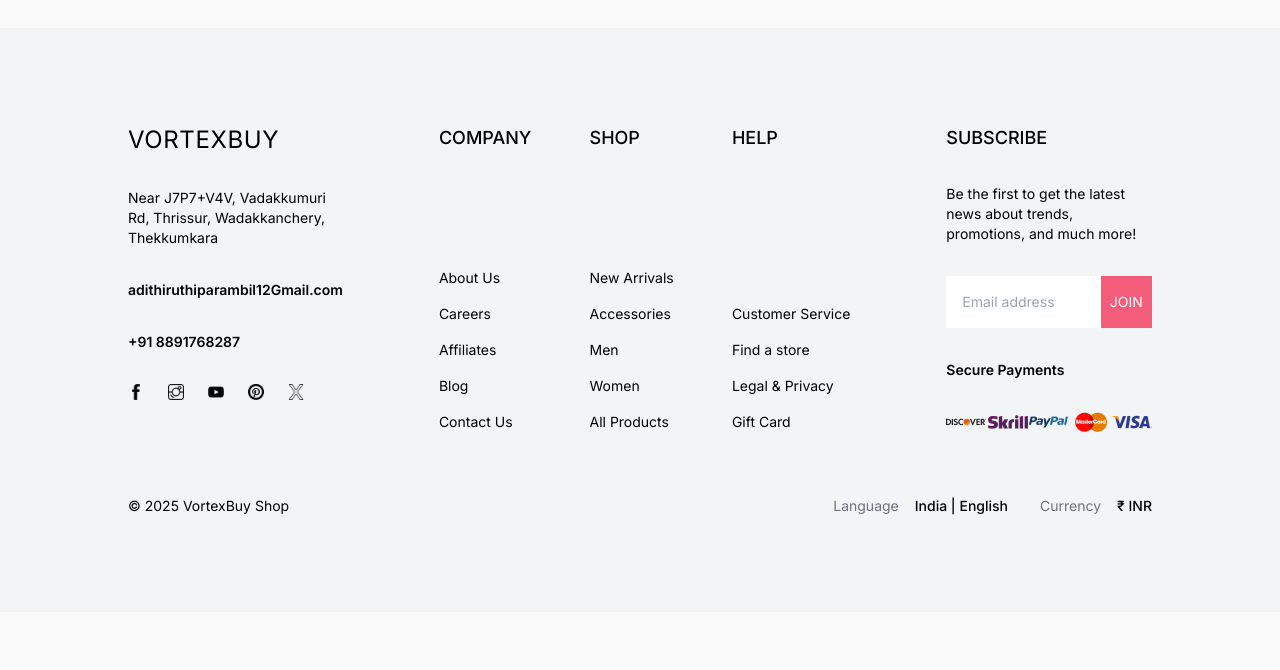
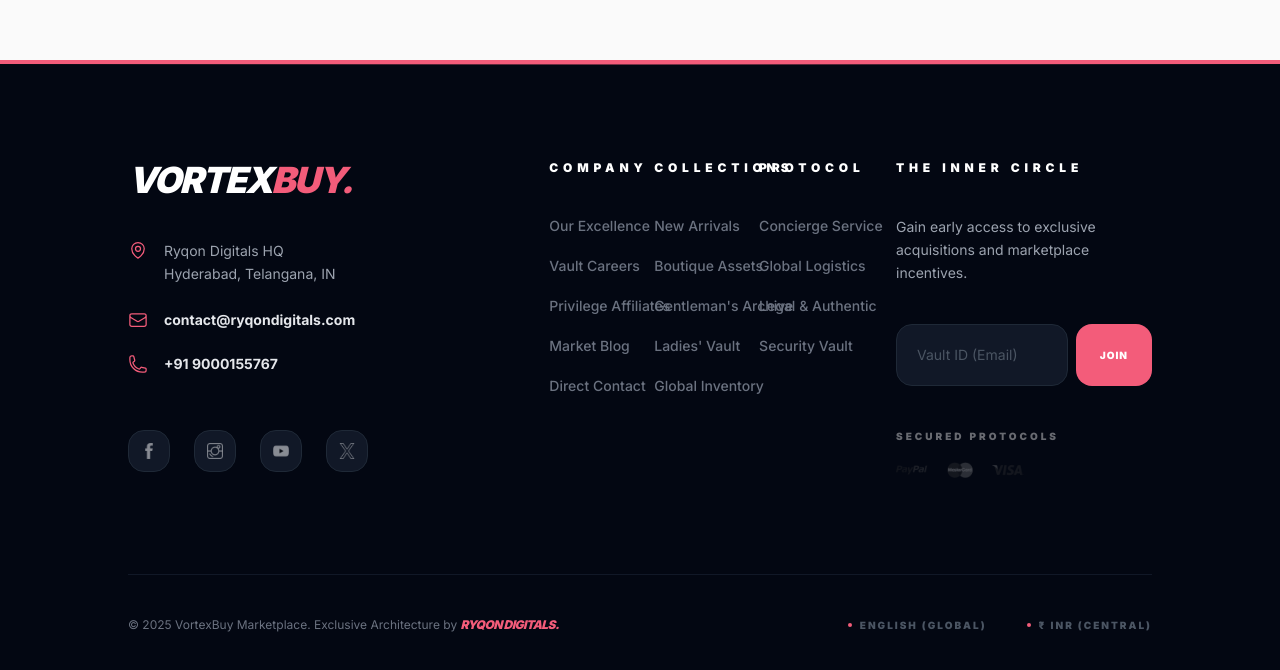
Before and after one commit to Adithyan12789/Vortex_buy, a React (Vite) app: page / in a window 1280 px wide. Shown: the part 1744-2414 px from the top of the page. Before the commit the page ends 2356 px from the top, so only its background shows below. Built offline with nearby package versions, Linux system fonts and the light colour scheme; no server answers.

Commit message:
feat: implement responsive Footer component with branding, navigation, and subscription sections

```diff
--- a/src/components/Footer.tsx
+++ b/src/components/Footer.tsx
@@ -1,140 +1,135 @@
 
 import { Link } from "react-router-dom";
 import React from "react";
+import { HiOutlineEnvelope, HiOutlinePhone, HiOutlineMapPin } from "react-icons/hi2";
 
 const Footer = () => {
   return (
-    <div className="py-24 px-4 md-px-8 lg:px-16 xl:px-32 2xl:px-32 bg-gray-100 text-sm mt-24">
+    <div className="py-24 px-6 md:px-12 lg:px-24 xl:px-32 bg-gray-950 text-gray-400 text-sm mt-32 relative overflow-hidden border-t-4 border-vortexBuy">
+      {/* Decorative Blur */}
+      <div className="absolute top-0 left-1/2 -translate-x-1/2 w-full h-[1px] bg-gradient-to-r from-transparent via-vortexBuy/50 to-transparent"></div>
+
       {/* TOP */}
-      <div className="flex flex-col md:flex-row justify-between gap-24">
-        {/* LEFT */}
-        <div className="w-full md:w-1/2 lg:w-1/4 flex flex-col gap-8">
+      <div className="flex flex-col lg:flex-row justify-between gap-20">
+        {/* LEFT: BRANDING */}
+        <div className="w-full lg:w-1/3 flex flex-col gap-10">
           <Link to="/">
-            <div className="text-2xl tracking-wide">VORTEXBUY</div>
+            <div className="text-4xl font-black text-white tracking-tighter italic">VORTEX<span className="text-vortexBuy">BUY.</span></div>
           </Link>
-          <p>
-            Near J7P7+V4V, Vadakkumuri Rd, Thrissur, Wadakkanchery, Thekkumkara
+          <div className="flex flex-col gap-6">
+            <div className="flex items-start gap-4">
+              <HiOutlineMapPin className="text-xl text-vortexBuy shrink-0" />
+              <p className="leading-relaxed">
+                Ryqon Digitals HQ<br />
+                Hyderabad, Telangana, IN
               </p>
-          <span className="font-semibold">adithiruthiparambil12Gmail.com</span>
-          <span className="font-semibold">+91 8891768287</span>
-
-          <div className="flex gap-6">
-            <img
-              src="/facebook.png"
-              alt="Facebook"
-              width={16}
-              height={16}
-              className="cursor-pointer"
-            />
-            <img
-              src="/instagram.png"
-              alt="Instagram"
-              width={16}
-              height={16}
-              className="cursor-pointer"
-            />
-            <img
-              src="/youtube.png"
-              alt="Youtube"
-              width={16}
-              height={16}
-              className="cursor-pointer"
-            />
-            <img
-              src="/pinterest.png"
-              alt="Pinterest"
-              width={16}
-              height={16}
-              className="cursor-pointer"
-            />
-            <img
-              src="/x.png"
-              alt="X"
-              width={16}
-              height={16}
-              className="cursor-pointer"
-            />
+            </div>
+            <div className="flex items-center gap-4">
+              <HiOutlineEnvelope className="text-xl text-vortexBuy shrink-0" />
+              <span className="font-bold text-gray-200">contact@ryqondigitals.com</span>
+            </div>
+            <div className="flex items-center gap-4">
+              <HiOutlinePhone className="text-xl text-vortexBuy shrink-0" />
+              <span className="font-bold text-gray-200">+91 9000155767</span>
             </div>
           </div>
 
-        {/* CENTER */}
-        <div className="hidden lg:flex justify-between w-1/2">
-          <div className="flex flex-col justify-between">
-            <h1 className="font-medium text-lg">COMPANY</h1>
-            <div className="flex flex-col gap-4">
-              <Link to="/">About Us</Link>
-              <Link to="/">Careers</Link>
-              <Link to="/">Affiliates</Link>
-              <Link to="/">Blog</Link>
-              <Link to="/">Contact Us</Link>
+          <div className="flex gap-6 mt-4">
+            {["facebook", "instagram", "youtube", "x"].map((icon) => (
+              <div key={icon} className="p-3 rounded-2xl bg-gray-900 border border-gray-800 hover:border-vortexBuy/50 hover:bg-vortexBuy/5 transition-all cursor-pointer group">
+                <img
+                  src={`/${icon}.png`}
+                  alt={icon}
+                  width={16}
+                  height={16}
+                  className="opacity-50 group-hover:opacity-100 invert"
+                />
+              </div>
+            ))}
           </div>
         </div>
 
-          <div className="flex flex-col justify-between">
-            <h1 className="font-medium text-lg">SHOP</h1>
-            <div className="flex flex-col gap-4">
-              <Link to="/">New Arrivals</Link>
-              <Link to="/">Accessories</Link>
-              <Link to="/">Men</Link>
-              <Link to="/">Women</Link>
-              <Link to="/">All Products</Link>
+        {/* CENTER: LINKS */}
+        <div className="grid grid-cols-2 md:grid-cols-3 gap-12 flex-1">
+          <div className="flex flex-col gap-10">
+            <h1 className="font-black text-white text-xs uppercase tracking-[0.4em]">Company</h1>
+            <div className="flex flex-col gap-5 text-gray-500 font-medium whitespace-nowrap">
+              <Link to="/" className="hover:text-vortexBuy transition-colors">Our Excellence</Link>
+              <Link to="/" className="hover:text-vortexBuy transition-colors">Vault Careers</Link>
+              <Link to="/" className="hover:text-vortexBuy transition-colors">Privilege Affiliates</Link>
+              <Link to="/" className="hover:text-vortexBuy transition-colors">Market Blog</Link>
+              <Link to="/" className="hover:text-vortexBuy transition-colors">Direct Contact</Link>
             </div>
           </div>
 
-          <div className="flex flex-col justify-between">
-            <h1 className="font-medium text-lg">HELP</h1>
-            <div className="flex flex-col gap-4">
-              <Link to="/">Customer Service</Link>
-              <Link to="/">Find a store</Link>
-              <Link to="/">Legal & Privacy</Link>
-              <Link to="/">Gift Card</Link>
+          <div className="flex flex-col gap-10">
+            <h1 className="font-black text-white text-xs uppercase tracking-[0.4em]">Collections</h1>
+            <div className="flex flex-col gap-5 text-gray-500 font-medium whitespace-nowrap">
+              <Link to="/" className="hover:text-vortexBuy transition-colors">New Arrivals</Link>
+              <Link to="/" className="hover:text-vortexBuy transition-colors">Boutique Assets</Link>
+              <Link to="/" className="hover:text-vortexBuy transition-colors">Gentleman's Archive</Link>
+              <Link to="/" className="hover:text-vortexBuy transition-colors">Ladies' Vault</Link>
+              <Link to="/" className="hover:text-vortexBuy transition-colors">Global Inventory</Link>
+            </div>
+          </div>
+
+          <div className="flex flex-col gap-10">
+            <h1 className="font-black text-white text-xs uppercase tracking-[0.4em]">Protocol</h1>
+            <div className="flex flex-col gap-5 text-gray-500 font-medium whitespace-nowrap">
+              <Link to="/" className="hover:text-vortexBuy transition-colors">Concierge Service</Link>
+              <Link to="/" className="hover:text-vortexBuy transition-colors">Global Logistics</Link>
+              <Link to="/" className="hover:text-vortexBuy transition-colors">Legal & Authentic</Link>
+              <Link to="/" className="hover:text-vortexBuy transition-colors">Security Vault</Link>
             </div>
           </div>
         </div>
 
-        {/* RIGHT */}
-        <div className="w-full md:w-1/2 lg:w-1/4 flex flex-col gap-8">
-          <h1 className="font-medium text-lg">SUBSCRIBE</h1>
-
-          <p>
-            Be the first to get the latest news about trends, promotions, and
-            much more!
+        {/* RIGHT: SUBSCRIBE */}
+        <div className="w-full lg:w-1/4 flex flex-col gap-10">
+          <h1 className="font-black text-white text-xs uppercase tracking-[0.4em]">The Inner Circle</h1>
+          <p className="leading-relaxed">
+            Gain early access to exclusive acquisitions and marketplace incentives.
           </p>
 
-          <div className="flex">
+          <div className="flex flex-col gap-4">
+            <div className="flex gap-2">
               <input
                 type="text"
-              placeholder="Email address"
-              className="p-4 w-3/4"
+                placeholder="Vault ID (Email)"
+                className="bg-gray-900 border border-gray-800 rounded-2xl p-5 w-full text-white focus:outline-none focus:border-vortexBuy/50 placeholder:text-gray-600 transition-all"
               />
-            <button title="join" className="w-1/4 bg-vortexBuy text-white">
+              <button title="join" className="px-6 py-5 bg-vortexBuy text-white rounded-2xl font-black text-[10px] uppercase tracking-widest hover:bg-vortexBuy/80 hover:shadow-2xl hover:shadow-vortexBuy/20 transition-all transform active:scale-95">
                 JOIN
               </button>
             </div>
-          <span className="font-semibold">Secure Payments</span>
-          <div className="flex justify-between">
-            <img src="/discover.png" alt="" width={40} height={20} />
-            <img src="/skrill.png" alt="" width={40} height={20} />
-            <img src="/paypal.png" alt="" width={40} height={20} />
-            <img src="/mastercard.png" alt="" width={40} height={20} />
-            <img src="/visa.png" alt="" width={40} height={20} />
+
+            <div className="mt-6">
+              <span className="text-[10px] font-black text-white uppercase tracking-[0.3em] mb-4 block opacity-40">Secured Protocols</span>
+              <div className="flex gap-4 opacity-30 grayscale hover:grayscale-0 hover:opacity-100 transition-all duration-700">
+                <img src="/paypal.png" alt="PayPal" className="h-4" />
+                <img src="/mastercard.png" alt="Mastercard" className="h-4" />
+                <img src="/visa.png" alt="Visa" className="h-4" />
+              </div>
+            </div>
           </div>
         </div>
       </div>
 
       {/* BOTTOM */}
-      <div className="flex flex-col md:flex-row justify-between items-center gap-8 mt-16">
-        <div>© 2025 VortexBuy Shop</div>
-
-        <div className="flex flex-col gap-8 md:flex-row">
-          <div>
-            <span className="text-gray-500 mr-4">Language</span>
-            <span className="font-medium">India | English</span>
+      <div className="flex flex-col md:flex-row justify-between items-center gap-10 mt-24 pt-10 border-t border-gray-900">
+        <div className="text-gray-500 text-xs">
+          © 2025 VortexBuy Marketplace. <br className="md:hidden" />
+          Exclusive Architecture by <a href="https://www.ryqondigitals.com" target="_blank" rel="noreferrer" className="text-vortexBuy font-black hover:underline tracking-tighter italic">RYQON DIGITALS.</a>
         </div>
 
-          <div>
-            <span className="text-gray-500 mr-4">Currency</span>
-            <span className="font-medium">₹ INR</span>
+        <div className="flex items-center gap-10 text-[10px] font-black text-gray-600 uppercase tracking-[0.2em]">
+          <div className="flex items-center gap-2 hover:text-white cursor-pointer transition-colors">
+            <span className="w-1 h-1 bg-vortexBuy rounded-full"></span>
+            English (Global)
+          </div>
+          <div className="flex items-center gap-2 hover:text-white cursor-pointer transition-colors">
+            <span className="w-1 h-1 bg-vortexBuy rounded-full"></span>
+            ₹ INR (Central)
           </div>
         </div>
       </div>
```
Lines whose indentation alone changed are shown as unchanged.
